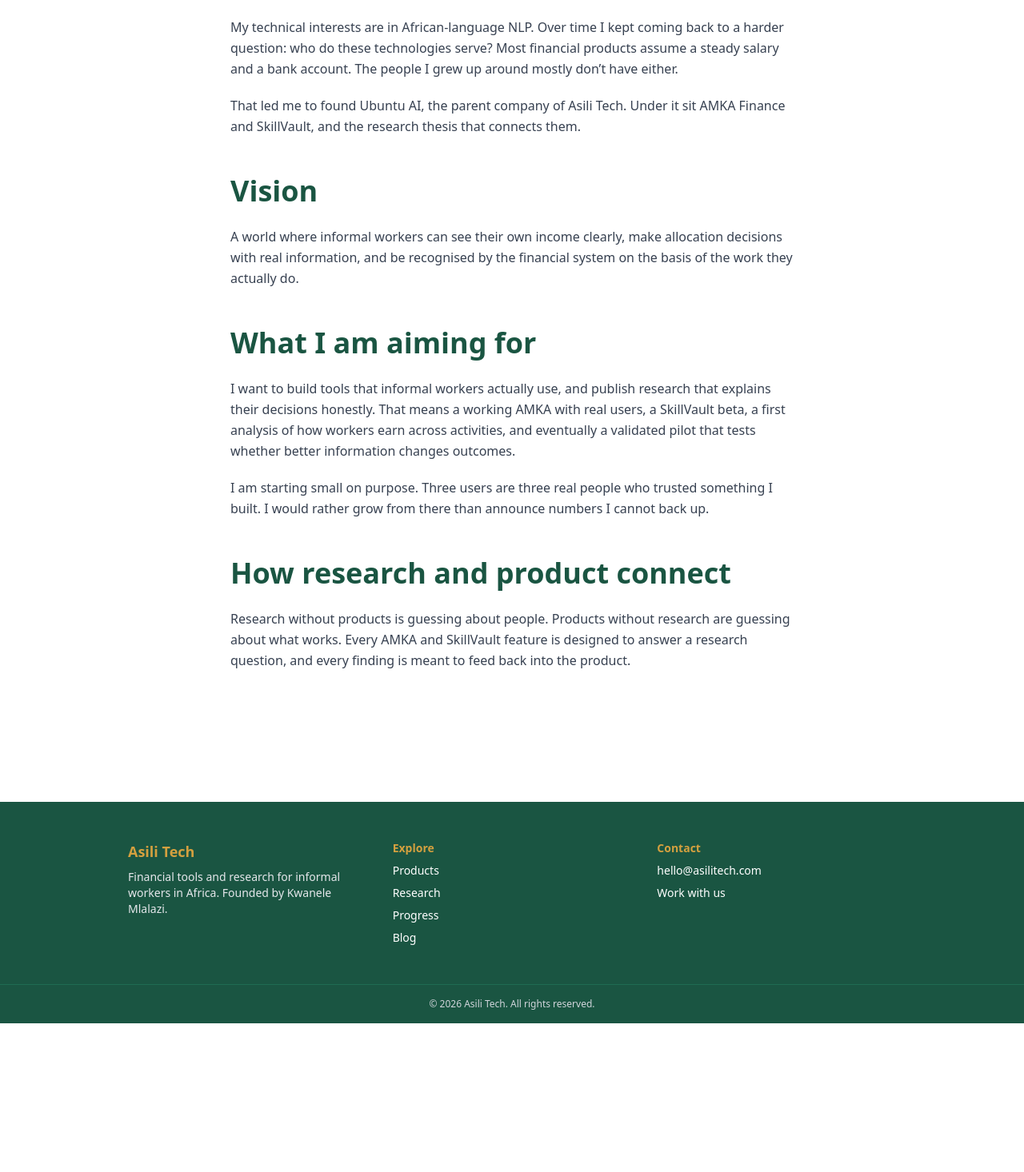
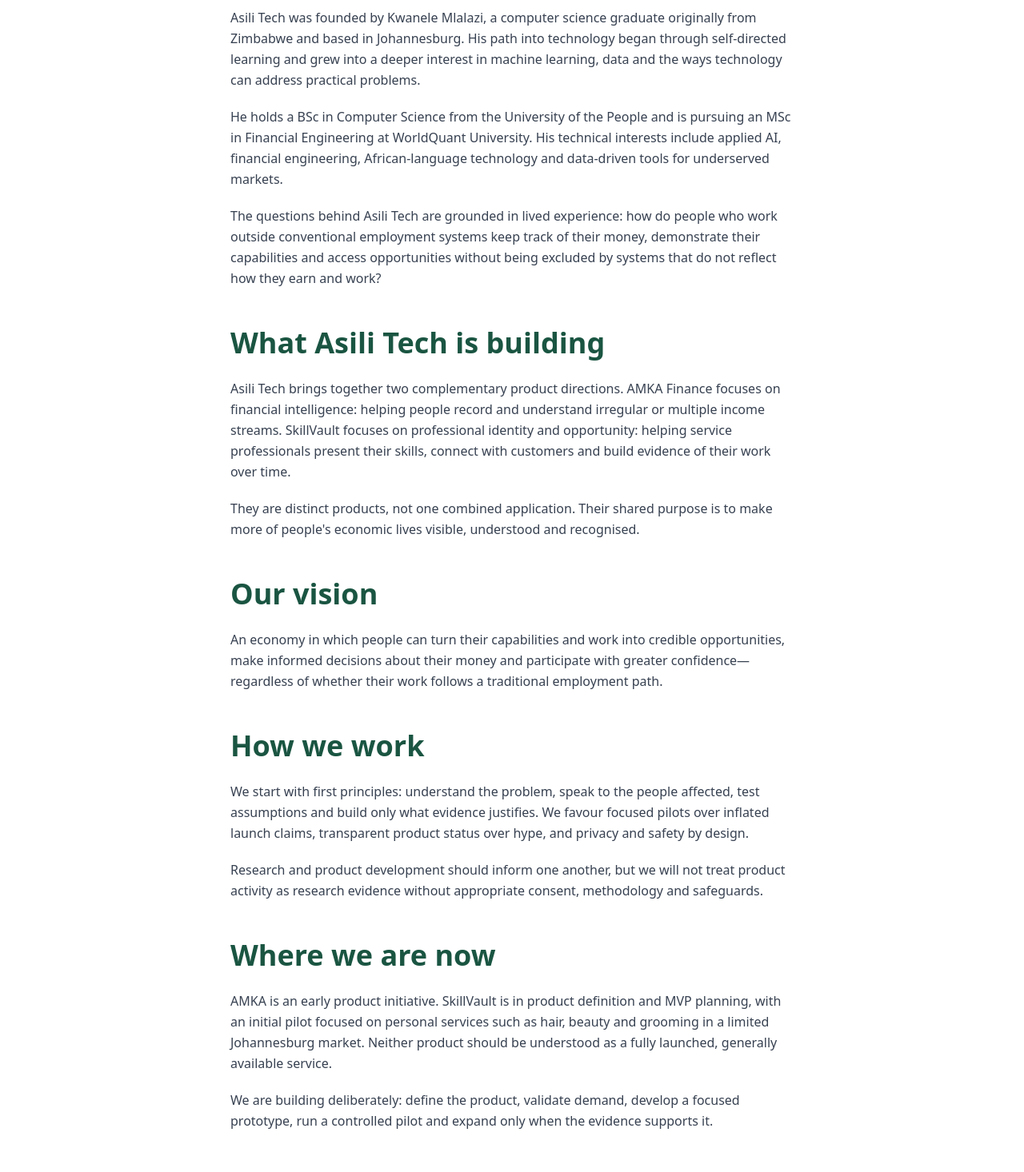
Before and after one commit to Muller007/asilitech-website, a Next.js app: page /about in a window 1280 px wide. Shown: the part 584-2050 px from the top of the page at 80% size. Before the commit the page ends 1864 px from the top, so only its background shows below. Built offline with nearby package versions, Linux system fonts and the light colour scheme.

Commit message:
Revise about page content for Asili Tech
Updated the content to reflect the mission and vision of Asili Tech, emphasizing its focus on technology for informal workers and the development of financial tools.

```diff
--- a/app/about/page.tsx
+++ b/app/about/page.tsx
@@ -5,57 +5,97 @@ export default function About() {
     <div>
       <section className="bg-asili-dark py-16 text-white md:py-20">
         <div className="section-container max-w-3xl">
-          <h1 className="mb-4 text-white">Kwanele Mlalazi</h1>
-          <p className="text-lg text-gray-100">Founder of Asili Tech. AI and machine learning engineer, based in Johannesburg, originally from Zimbabwe.</p>
+          <p className="mb-4 text-sm font-semibold uppercase tracking-widest text-asili-gold">About the venture</p>
+          <h1 className="mb-4 text-white">Technology for people building their livelihoods.</h1>
+          <p className="text-lg text-gray-100">
+            Asili Tech is a founder-led technology venture based in Johannesburg,
+            South Africa, building practical tools for financial understanding,
+            professional identity and economic opportunity across Africa.
+          </p>
         </div>
       </section>
 
       <section className="section-container max-w-3xl py-16">
-        <h2 className="mb-6">My story</h2>
+        <h2 className="mb-6">Our story</h2>
         <div className="prose-body">
           <p>
-            I started out as a self-taught developer and built my way into machine learning. Today I work as an AI and machine
-            learning engineer. I hold a BSc in Computer Science from the University of the People, and I am now studying for an
-            MSc in Financial Engineering at WorldQuant University, which I started in July 2026.
+            Asili Tech was founded by Kwanele Mlalazi, a computer science graduate
+            originally from Zimbabwe and based in Johannesburg. His path into
+            technology began through self-directed learning and grew into a deeper
+            interest in machine learning, data and the ways technology can address
+            practical problems.
           </p>
           <p>
-            My technical interests are in African-language NLP. Over time I kept coming back to a harder question: who do these
-            technologies serve? Most financial products assume a steady salary and a bank account. The people I grew up around
-            mostly don’t have either.
+            He holds a BSc in Computer Science from the University of the People and
+            is pursuing an MSc in Financial Engineering at WorldQuant University.
+            His technical interests include applied AI, financial engineering,
+            African-language technology and data-driven tools for underserved
+            markets.
           </p>
           <p>
-            That led me to found Ubuntu AI, the parent company of Asili Tech. Under it sit AMKA Finance and SkillVault, and the
-            research thesis that connects them.
+            The questions behind Asili Tech are grounded in lived experience:
+            how do people who work outside conventional employment systems keep
+            track of their money, demonstrate their capabilities and access
+            opportunities without being excluded by systems that do not reflect
+            how they earn and work?
           </p>
         </div>
 
-        <h2 className="mb-6 mt-12">Vision</h2>
+        <h2 className="mb-6 mt-12">What Asili Tech is building</h2>
         <div className="prose-body">
           <p>
-            A world where informal workers can see their own income clearly, make allocation decisions with real information,
-            and be recognised by the financial system on the basis of the work they actually do.
+            Asili Tech brings together two complementary product directions.
+            AMKA Finance focuses on financial intelligence: helping people record
+            and understand irregular or multiple income streams. SkillVault focuses
+            on professional identity and opportunity: helping service professionals
+            present their skills, connect with customers and build evidence of
+            their work over time.
+          </p>
+          <p>
+            They are distinct products, not one combined application. Their shared
+            purpose is to make more of people's economic lives visible, understood
+            and recognised.
           </p>
         </div>
 
-        <h2 className="mb-6 mt-12">What I am aiming for</h2>
+        <h2 className="mb-6 mt-12">Our vision</h2>
         <div className="prose-body">
           <p>
-            I want to build tools that informal workers actually use, and publish research that explains their decisions honestly.
-            That means a working AMKA with real users, a SkillVault beta, a first analysis of how workers earn across activities,
-            and eventually a validated pilot that tests whether better information changes outcomes.
-          </p>
-          <p>
-            I am starting small on purpose. Three users are three real people who trusted something I built. I would rather grow
-            from there than announce numbers I cannot back up.
+            An economy in which people can turn their capabilities and work into
+            credible opportunities, make informed decisions about their money and
+            participate with greater confidence—regardless of whether their work
+            follows a traditional employment path.
           </p>
         </div>
 
-        <h2 className="mb-6 mt-12">How research and product connect</h2>
+        <h2 className="mb-6 mt-12">How we work</h2>
         <div className="prose-body">
           <p>
-            Research without products is guessing about people. Products without research are guessing about what works. Every
-            AMKA and SkillVault feature is designed to answer a research question, and every finding is meant to feed back into
-            the product.
+            We start with first principles: understand the problem, speak to the
+            people affected, test assumptions and build only what evidence justifies.
+            We favour focused pilots over inflated launch claims, transparent
+            product status over hype, and privacy and safety by design.
+          </p>
+          <p>
+            Research and product development should inform one another, but we will
+            not treat product activity as research evidence without appropriate
+            consent, methodology and safeguards.
+          </p>
+        </div>
+
+        <h2 className="mb-6 mt-12">Where we are now</h2>
+        <div className="prose-body">
+          <p>
+            AMKA is an early product initiative. SkillVault is in product definition
+            and MVP planning, with an initial pilot focused on personal services
+            such as hair, beauty and grooming in a limited Johannesburg market.
+            Neither product should be understood as a fully launched, generally
+            available service.
+          </p>
+          <p>
+            We are building deliberately: define the product, validate demand,
+            develop a focused prototype, run a controlled pilot and expand only
+            when the evidence supports it.
           </p>
         </div>
       </section>
```
